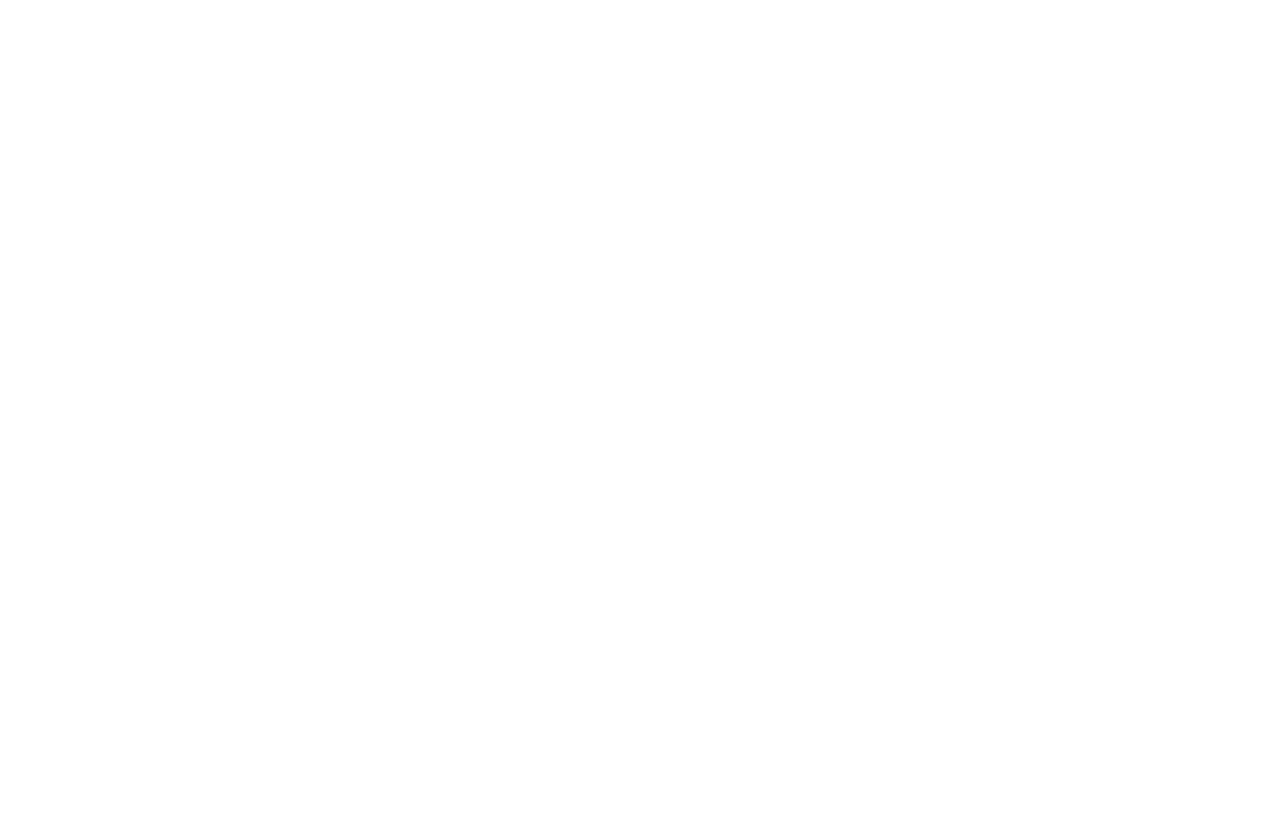
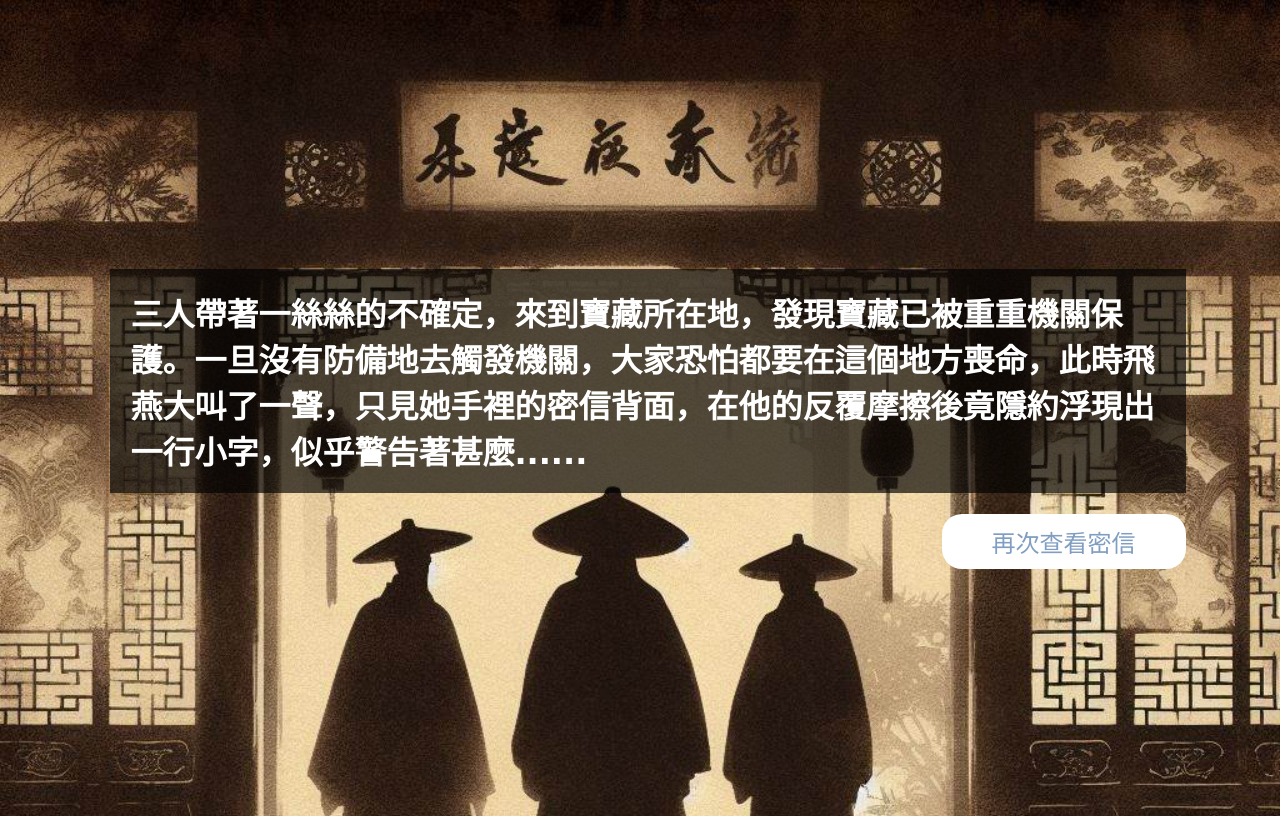
Before and after one commit to chenhsingyu-0212/EscapeRoom, a plain HTML site: page chapter2.html in a window 1280 px wide. Drawn offline with Linux system fonts and the light colour scheme.

Commit message:
feat: chapter 1 end

```diff
--- a/chapter2.html
+++ b/chapter2.html
@@ -0,0 +1,22 @@
+<html>
+    <head>
+        <link rel="stylesheet" type="text/css" href="./css/chapter2.css?v0.1">
+    </head>
+    <body id="background">
+        <img id="letter" src="./images/P5-Mail.png" alt="letter" style="display: none; position: fixed; z-index: -1;">
+        <div id="first">
+            <h1 class="word">
+                三人帶著一絲絲的不確定，來到寶藏所在地，發現寶藏已被重重機關保護。一旦沒有防備地去觸發機關，大家恐怕都要在這個地方喪命，此時飛燕大叫了一聲，只見她手裡的密信背面，在他的反覆摩擦後竟隱約浮現出一行小字，似乎警告著甚麼......
+            </h1>
+            <a onclick="next(1)">再次查看密信</a>
+        </div>
+        <div id="second" style="display: none;">
+            <p class="text">你生的如此高大，是否會感到不便?</p>
+            <a class="link" onclick="next(2)">選擇躲藏地點</a>
+        </div>
+        <div id="third" style="display: none;">
+
+        </div>
+        <script src="./js/chapter2.js?v0.2"></script>
+    </body>
+</html>
--- /dev/null
+++ b/css/chapter2.css
@@ -0,0 +1,42 @@
+#background {
+    background-image: url("../images/P2-Start.jpg");
+    background-size: cover;
+    background-repeat: no-repeat;
+    background-attachment: fixed;
+    background-position: center;
+    height: 100vh;
+    width: 100%;
+    overflow: hidden;
+    display: flex;
+    align-items: center;
+    justify-content: center;
+}
+
+div{
+    padding: 0 8%;
+}
+
+.word{
+    font-size: 2em;
+    color: white;
+    background-color: #000000aa;
+    padding: 20px;
+    font-family: 'Lobster', cursive;
+}
+
+a{
+    color: #809EC2;
+    background-color: white;
+    padding: 10px 50px;
+    border-radius: 20px;
+    font-size: 1.5em;
+    text-align: center;
+    font-family: 'Lobster', cursive;
+    text-decoration: none;
+    float: right;
+}
+
+a:hover{
+    background-color: #809EC2;
+    color: white;
+}
--- /dev/null
+++ b/js/chapter2.js
@@ -0,0 +1,27 @@
+function next(id) {
+    switch (id) {
+      case 1:
+        document.getElementById("first").style.display = "none";
+        document.getElementById("second").style.display = "block";
+        document.getElementById("letter").style.display = "block";
+        break;
+      case 2:
+        document.getElementById("second").style.display = "none";
+        document.getElementById("third").style.display = "block";
+        document.getElementById("letter").style.display = "none";
+        document.getElementById("background").style.backgroundImage = "url('./images/map.jpg')";
+        break;
+      case 3:
+        if(document.getElementById("answer").value == "華東門前"){
+          document.getElementById("four").style.display = "block";
+          document.getElementById("third").style.display = "none";
+          document.getElementById("letter").style.display = "none";
+        }else{
+          alert("答案錯誤");
+        }
+        break;
+      default:
+        window.location.href = "./chapter2.html";
+        break;
+    }
+  }
```
Also changed, not shown: chapter1.html (+7 -1 lines), js/chapter1.js (+7 -1 lines), images/P2-Start.jpg (added), images/map.jpg (added).
